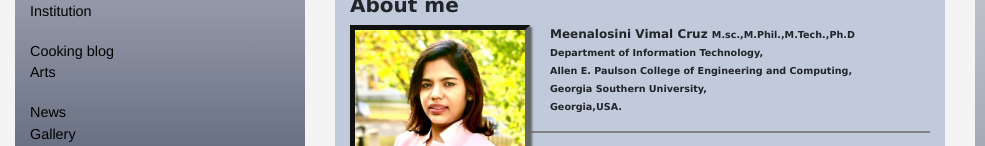
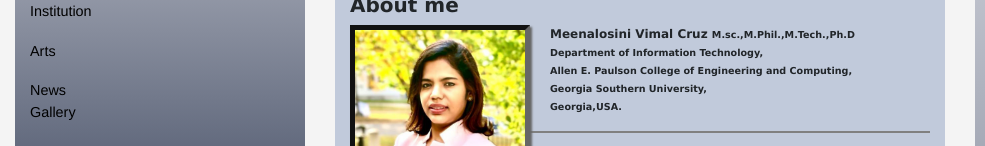
Before and after one commit to meenalosinivimalcruz/meenalosinivimalcruz.github.io, a plain HTML site: page index.html in a window 1280 px wide. Shown: the part 439-585 px from the top of the page, 0-985 px from the left. Drawn offline with nearby package versions, Linux system fonts and the light colour scheme; grey boxes are pictures that could not be loaded.

Commit message:
REMOVE PAGE

```diff
--- a/index.html
+++ b/index.html
@@ -60,8 +60,7 @@
   <div class="dropdown">
     <a href="Hobbies/Cooking Blog.html">Hobbies</a>
         <div class="dropdown-content">
-         <a href="Hobbies/Cooking Blog.html">Cooking blog</a>
-         <a href="Hobbies/Arts.html"> Arts </a>
+                <a href="Hobbies/Arts.html"> Arts </a>
     </div>
  </div>
 </li>
@@ -104,7 +103,6 @@
 	<a href="Services/Community.html">STEM outreach & community </a><br>
  <a href="Services/Institution.html">Institution</a><br><br>
 
-<a href="Hobbies/Cooking Blog.html">Cooking blog</a><br>
   <a href="Hobbies/Arts.html"> Arts </a><br><br>
 
  <a href="news-gallery/news.html">News</a><br>
```
